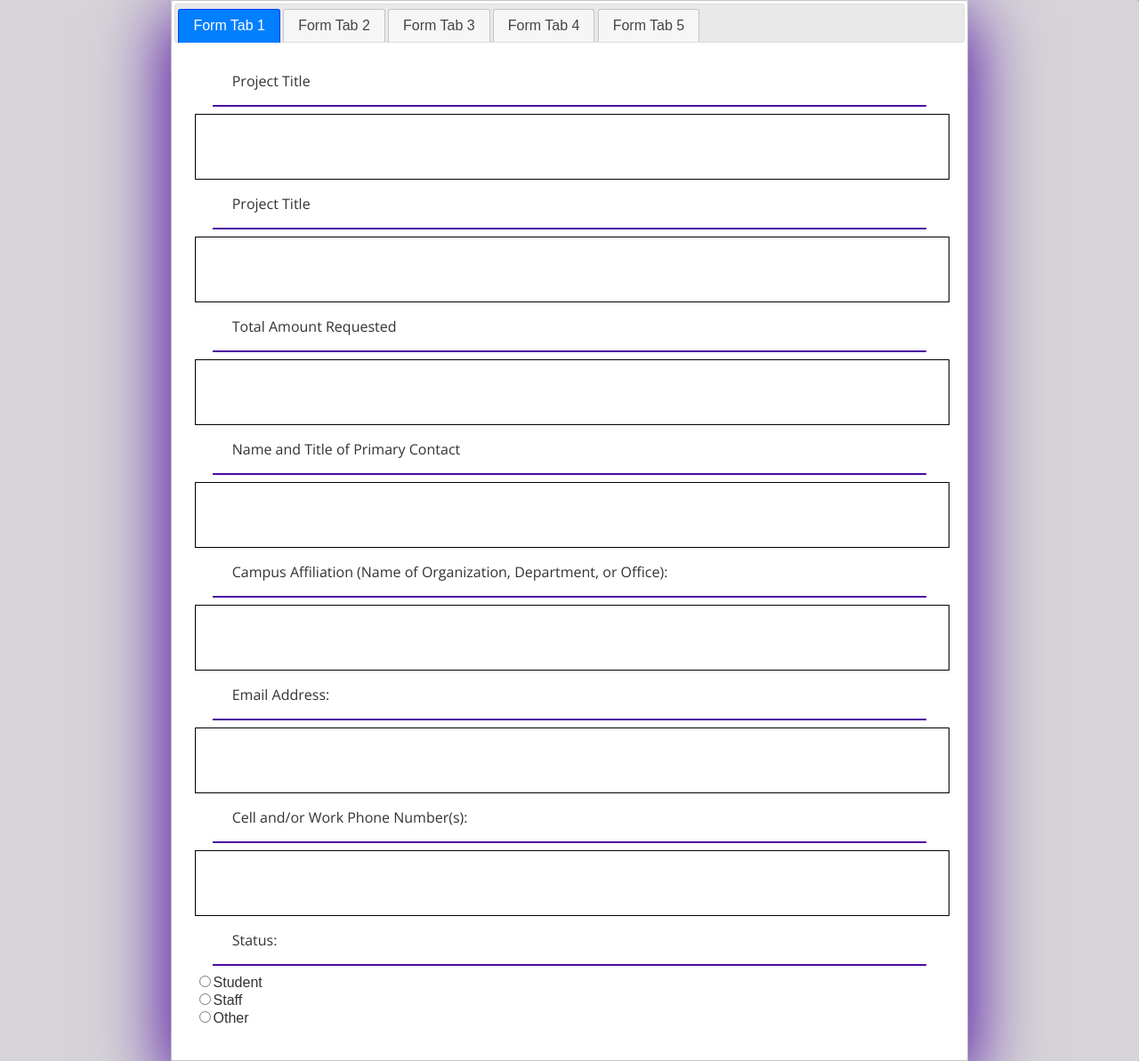
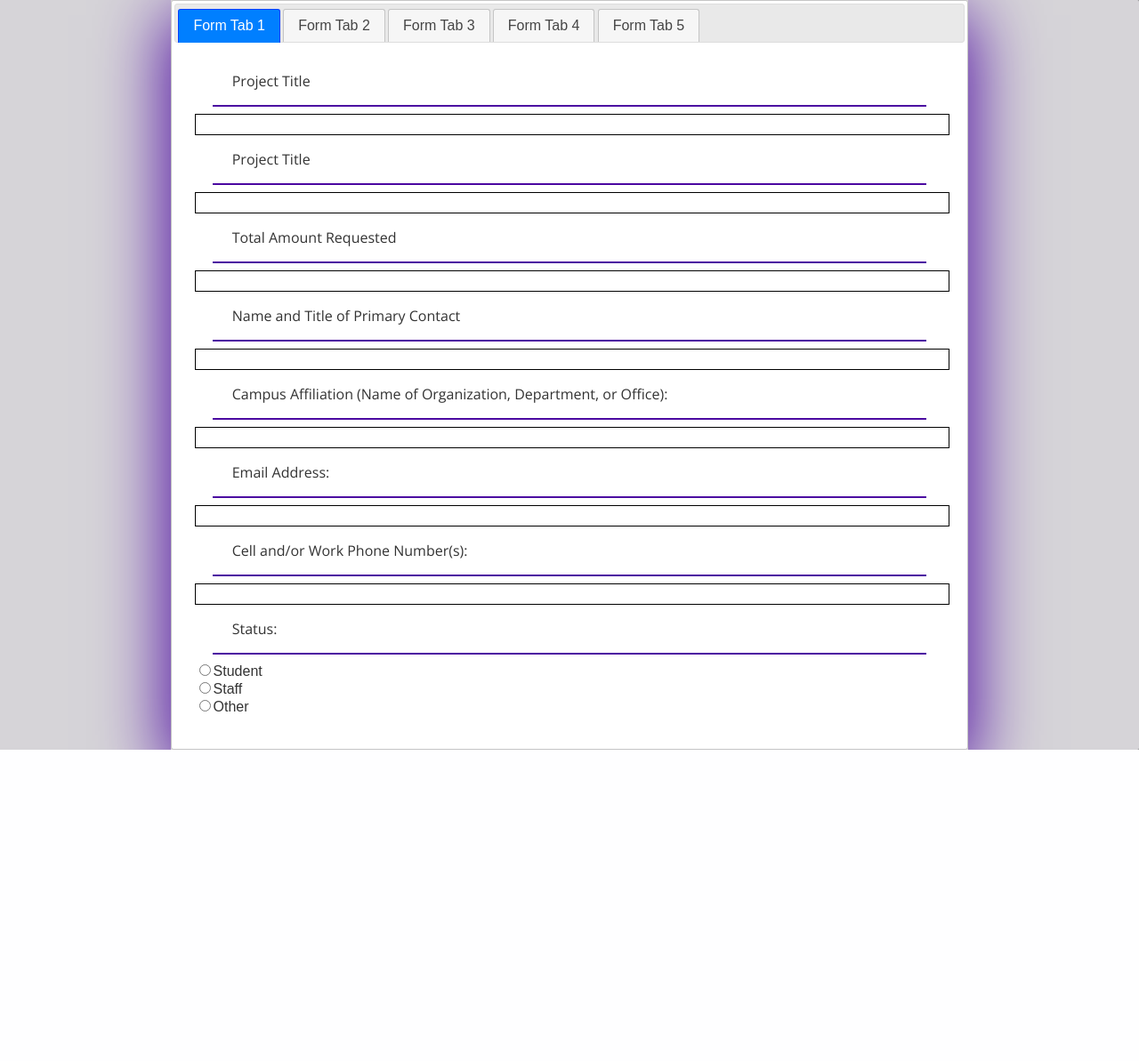
Before and after one commit to chadroemer/Option-2, a PHP site: page /form.php in a window 1280 px wide. Shown: the part 97-1290 px from the top of the page at 89% size. After the commit the page ends 940 px from the top, so only its background shows below. Run offline with PHP 8.4, Linux system fonts and the light colour scheme; some libraries are stand-ins or nearby versions.

Commit message:
input size

```diff
--- a/option2.css
+++ b/option2.css
@@ -107,7 +107,7 @@ p {
 
 #inputSize {
     width: 100%;
-    height: 70px;
+    height: 20px;
     border: 1px solid black;
 }
 
```
